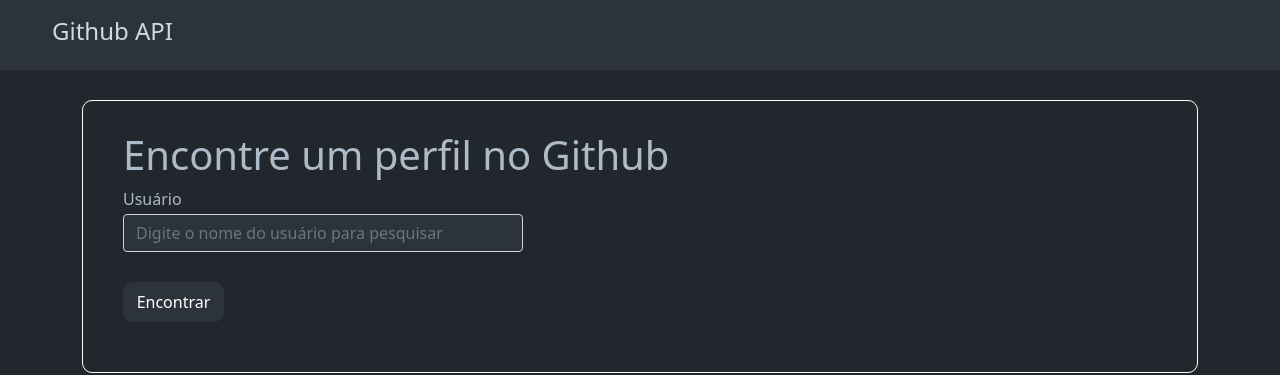
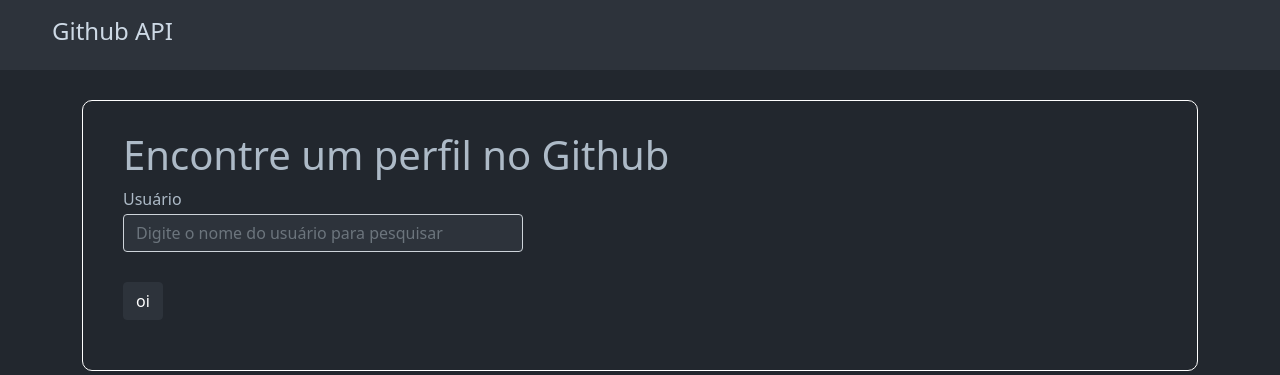
Before and after one commit to fagnercruz/Desafio-GitHub-API, a React (Create React App) app in the folder github-api/: page /results in a window 1280 px wide. Shown: the top 375 px of the page. Built offline with nearby package versions, Linux system fonts and the light colour scheme.

Commit message:
bugando o botão do formulario para corrigir depois

```diff
--- a/github-api/src/components/Searchcard/index.tsx
+++ b/github-api/src/components/Searchcard/index.tsx
@@ -1,25 +1,54 @@
 import SimpleButtom from "components/SimpleButtom";
+import React from "react";
+import { useState } from "react";
 import { Link } from "react-router-dom";
 import "./style.css";
 
+type FormData = {
+  githubUser: string;
+}
+
+
 const Searchcard = () => {
+
+  const [formData, setFormData] = useState<FormData>({
+    githubUser: ''
+  });
+
+  const handleChange = (event: React.ChangeEvent<HTMLInputElement>) => {
+    const name = event.target.name;
+    const value = event.target.value;
+
+    setFormData({...formData, [name]:value});
+  };
+  const handleSubmit = (event: React.FormEvent<HTMLFormElement>) => {
+
+    console.log(formData);
+  };
+
   return (
     <div className="moldura-card">
       <h1>Encontre um perfil no Github</h1>
-      <form>
+      <form onSubmit={handleSubmit}>
         <div className="form-group">
           <label htmlFor="githubUser">Usuário</label>
           <input
             type="text"
             className="form-control input"
             id="githubUser"
+            name="githubUser"
+            value={formData.githubUser}
             placeholder="Digite o nome do usuário para pesquisar"
+            onChange={handleChange}
           />
         </div>
+        <button type='submit' className='btn btn-primary'>
+                <p>oi</p>
+            </button>
+        <Link to="/results" style={{ textDecoration: "none" }}>
+
+        </Link>
       </form>
-      <Link to="/results" style={{ textDecoration: "none" }}>
-        <SimpleButtom texto="Encontrar" />
-      </Link>
     </div>
   );
 };
--- a/github-api/src/components/SimpleButtom/index.tsx
+++ b/github-api/src/components/SimpleButtom/index.tsx
@@ -8,7 +8,7 @@
 const SimpleButtom = ({texto}: Props) => {
     return (
         <div className="btn-container">
-            <button className='btn btn-primary'>
+            <button type='submit' className='btn btn-primary'>
                 <p>{texto}</p>
             </button>
         </div>
```
